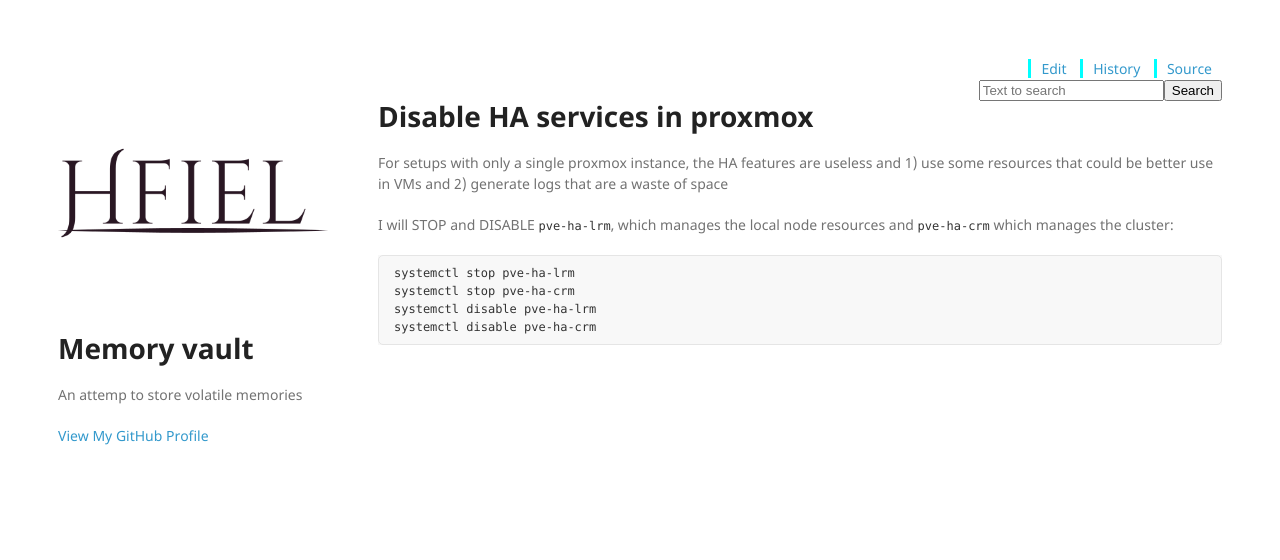
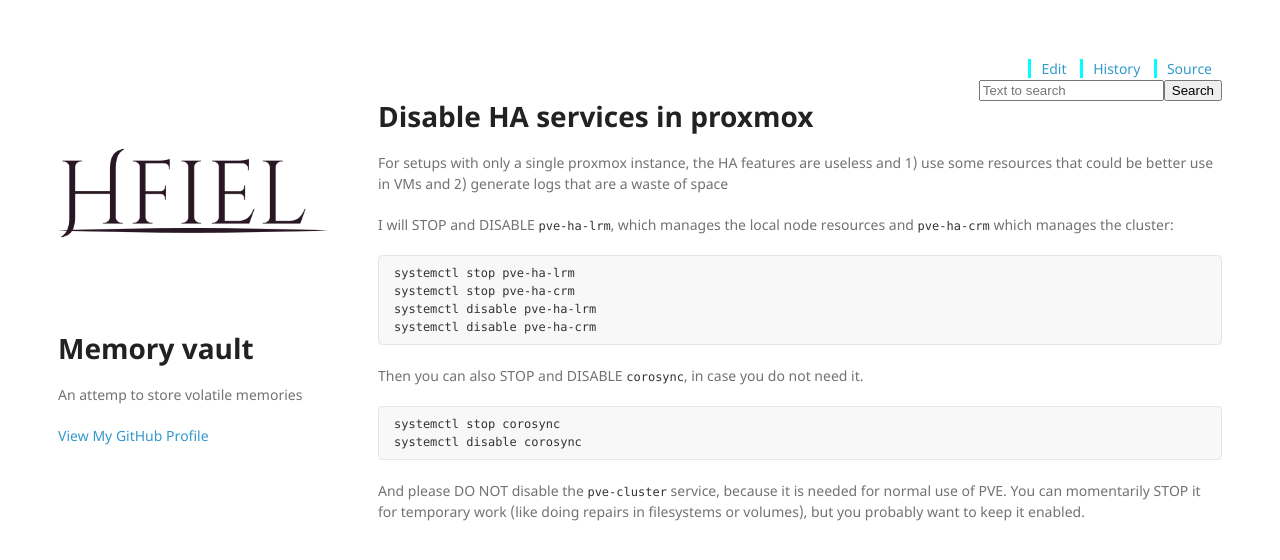
Before and after one commit to hfiel/hfiel.github.io, a Jekyll site: the page built from wiki/proxmox/disable_ha_services_proxmox.md, in a window 1280 px wide. Shown: the top 560 px of the page. Built offline with Jekyll 4.4.1, drawn with Linux system fonts in a browser that asks for light colours; nearby versions of some CDN libraries; our own code applies the rules of GitHub Pages for plain Markdown files.

Commit message:
Updated with corosync info

````diff
--- a/wiki/proxmox/disable_ha_services_proxmox.md
+++ b/wiki/proxmox/disable_ha_services_proxmox.md
@@ -10,3 +10,12 @@ systemctl stop pve-ha-crm
 systemctl disable pve-ha-lrm
 systemctl disable pve-ha-crm
 ```
+
+Then you can also STOP and DISABLE `corosync`, in case you do not need it.
+
+```
+systemctl stop corosync
+systemctl disable corosync
+```
+
+And please DO NOT disable the `pve-cluster` service, because it is needed for normal use of PVE. You can momentarily STOP it for temporary work (like doing repairs in filesystems or volumes), but you probably want to keep it enabled.
````
